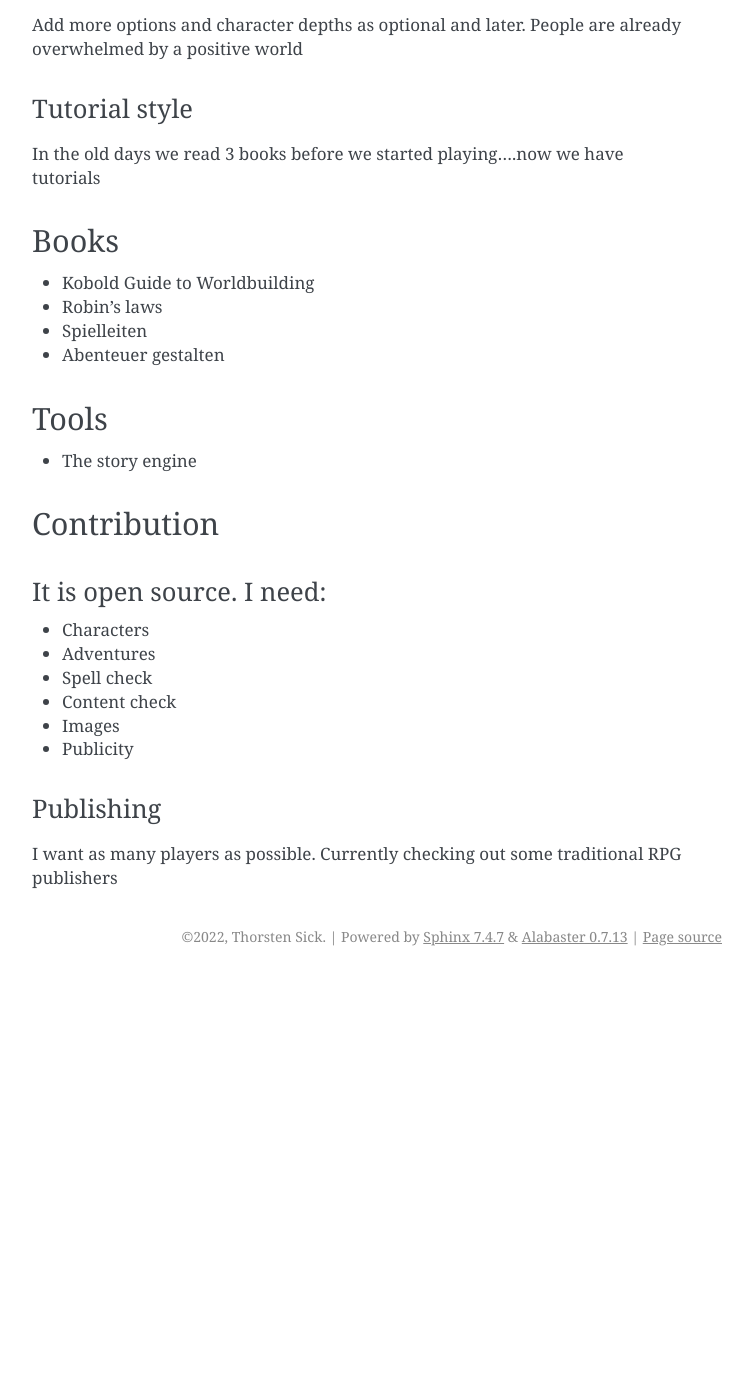
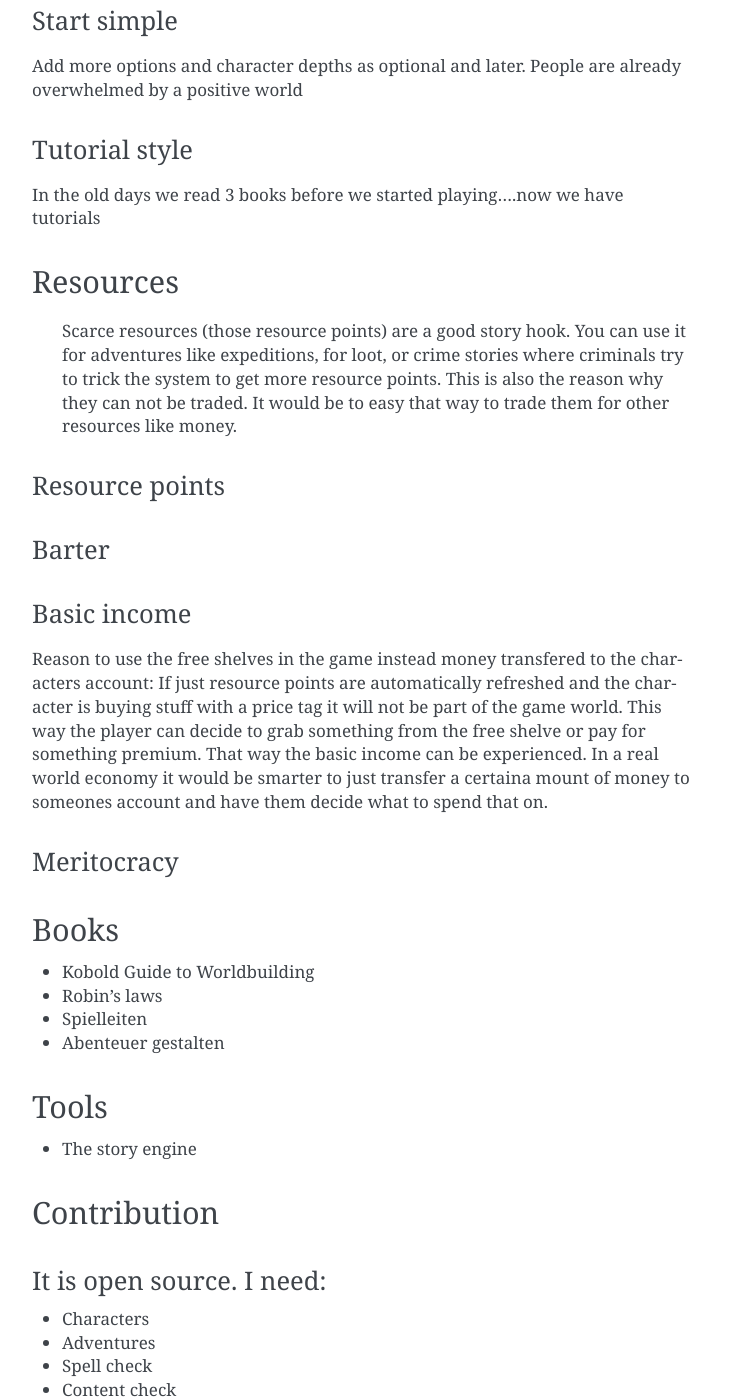
Before and after one commit to Thorsten-Sick/Solarpunk2050, a Sphinx documentation site: the page built from presentations/toolbox_2022_worldbuilding/source/index.rst, in a window 1280 px wide and 1400 px high, scrolled down 2904 px. Shown: the whole window, without its empty margins (388-1141 px from the left). Built offline with Sphinx 7.4.7, drawn with Linux system fonts in a browser that asks for light colours; before the commit the page ends 3880 px from its top, so only the background shows below that; some of the changed text lies outside the part shown.

Commit message:
moving content to presentation

```diff
--- a/presentations/toolbox_2022_worldbuilding/source/index.rst
+++ b/presentations/toolbox_2022_worldbuilding/source/index.rst
@@ -54,6 +54,8 @@
 
 RPG levels
 ==========
+
+Role playing games are unfinished stories. The players and the GM are in charge.
 
 Rules
 -----
@@ -142,6 +144,25 @@
 
 In the old days we read 3 books before we started playing....now we have tutorials
 
+Resources
+=========
+
+    Scarce resources (those resource points) are a good story hook. You can use it for adventures like expeditions, for loot, or crime stories where criminals try to trick the system to get more resource points. This is also the reason why they can not be traded. It would be to easy that way to trade them for other resources like money.
+
+Resource points
+---------------
+
+Barter
+------
+
+Basic income
+------------
+
+Reason to use the free shelves in the game instead money transfered to the characters account: If just resource points are automatically refreshed and the character is buying stuff with a price tag it will not be part of the game world. This way the player can decide to grab something from the free shelve or pay for something premium. That way the basic income can be experienced. In a real world economy it would be smarter to just transfer a certaina mount of money to someones account and have them decide what to spend that on.
+
+Meritocracy
+-----------
+
 Books
 =====
 
```
Also changed, not shown: 1 other file.
